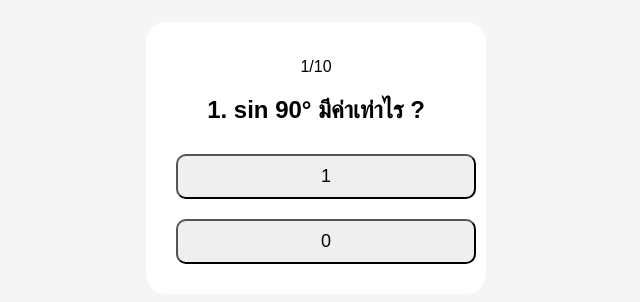
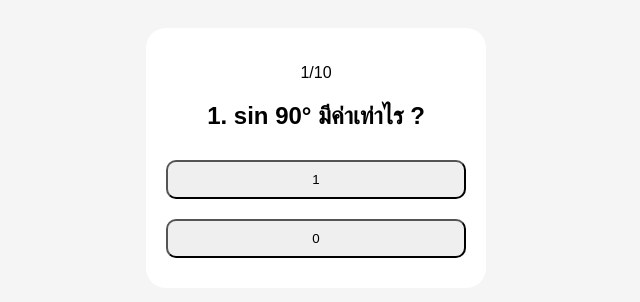
Before and after one commit to zenqwe1112-cmd/quiz-math, a plain HTML site: page index.html in a window 1280 px wide. Shown: the part 250-552 px from the top of the page, without its empty margins (324-964 px from the left). Drawn offline with Linux system fonts and the light colour scheme.

Commit message:
Update style.css

```diff
--- a/style.css
+++ b/style.css
@@ -21,12 +21,3 @@ padding:10px;
 margin:10px 0;
 border-radius:10px;
 }
-
-.choice{
-width:100%;
-padding:10px;
-margin:10px;
-border-radius:10px;
-font-size:18px;
-transition:0.3s;
-}
```
